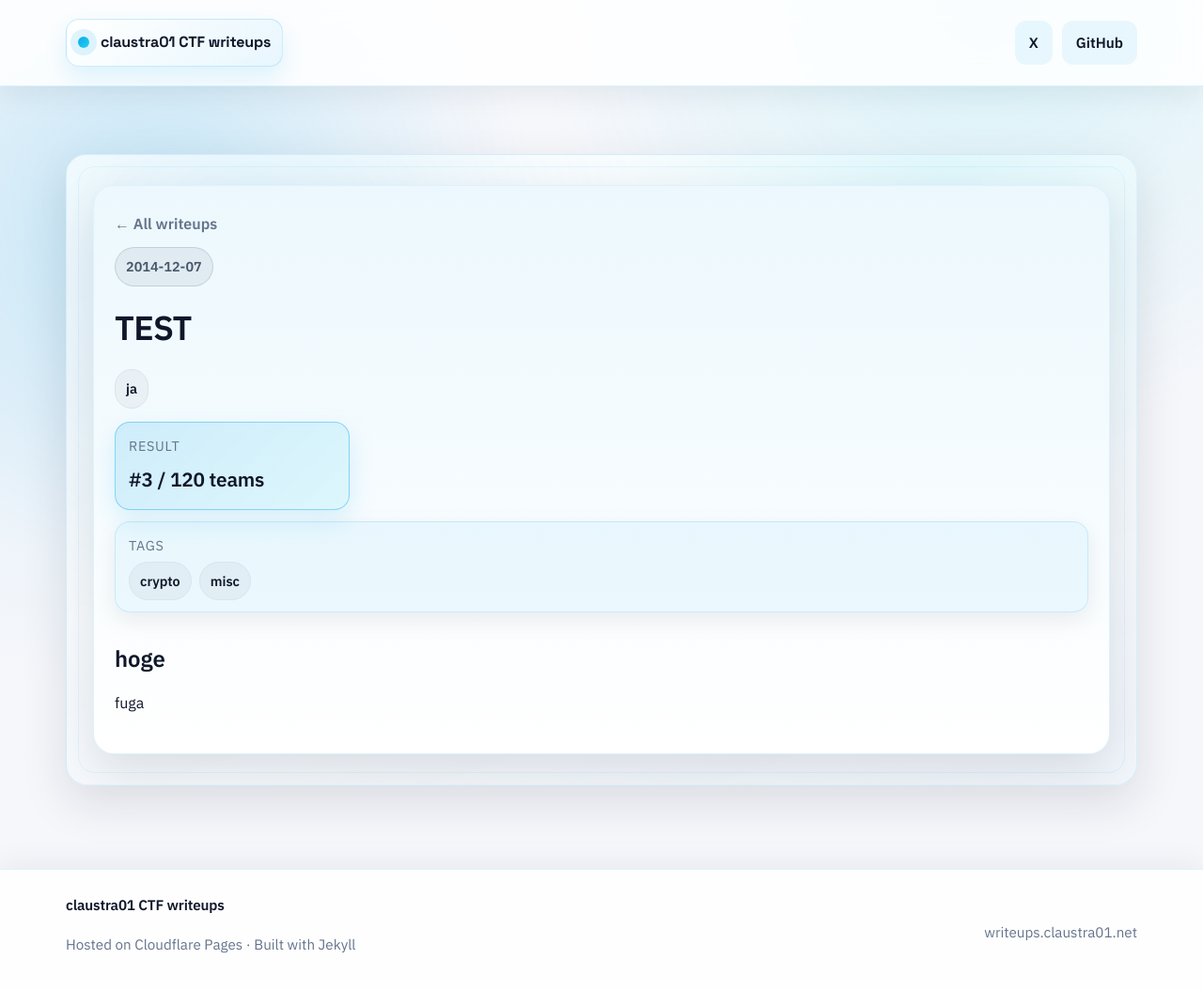
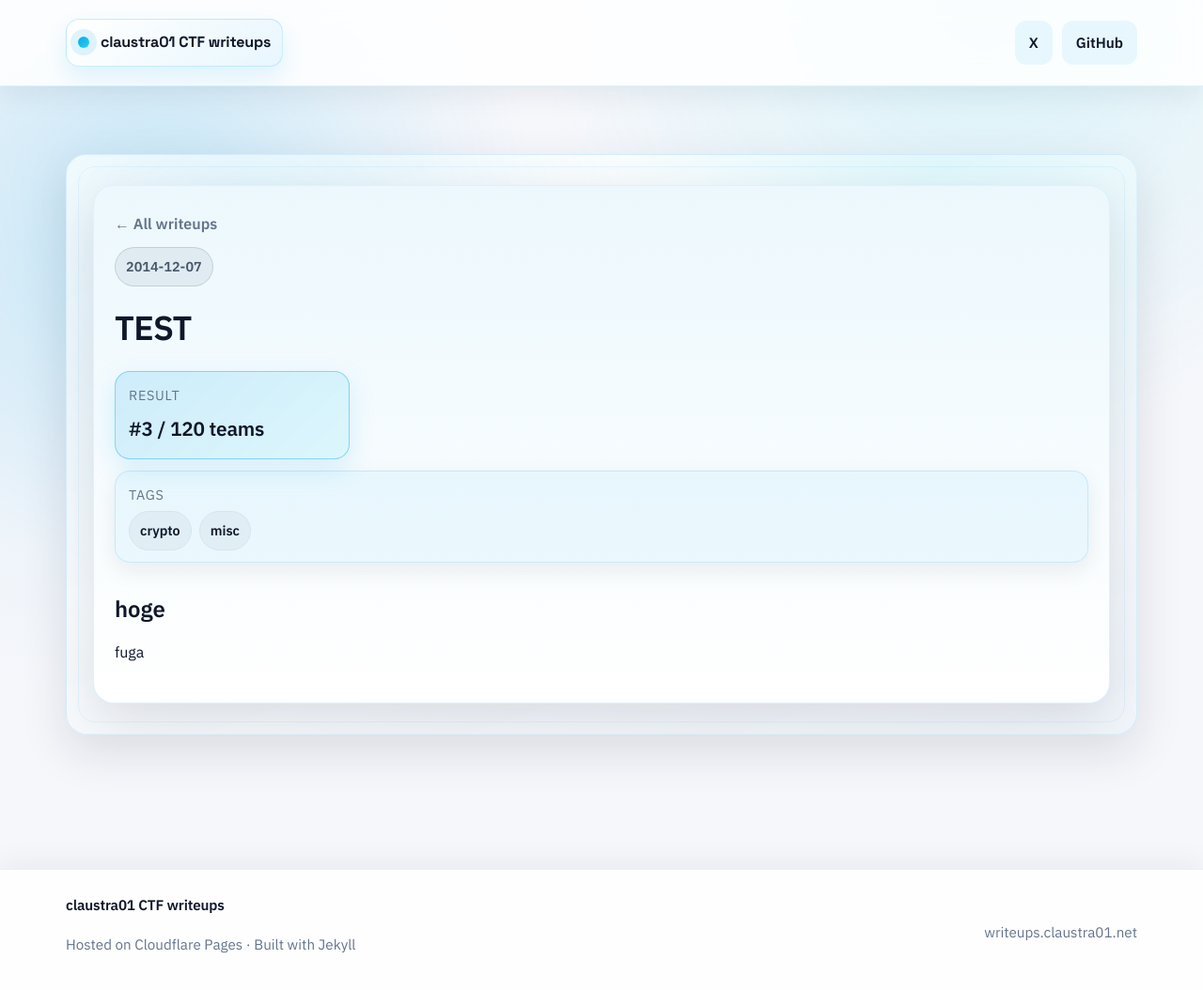
Before and after one commit to claustra01/my-ctf-writeups, a Jekyll site: the page built from _writeups/test.md, in a window 1280 px wide and 1067 px high. Shown: the top 1054 px of the window at 94% size. Built offline with Jekyll 4.4.1, drawn with Linux system fonts in a browser that asks for light colours.

Commit message:
chore: remove language

```diff
--- a/_layouts/writeup.html
+++ b/_layouts/writeup.html
@@ -41,9 +41,6 @@
             </div>
             {% endif %}
             <h1>{{ page.title }}</h1>
-            <div class="hero-meta">
-              {% if page.language %}<span class="pill ghost">{{ page.language }}</span>{% endif %}
-            </div>
           </header>
 
           {% if page.rank or page.total_teams or page.tags %}
```
